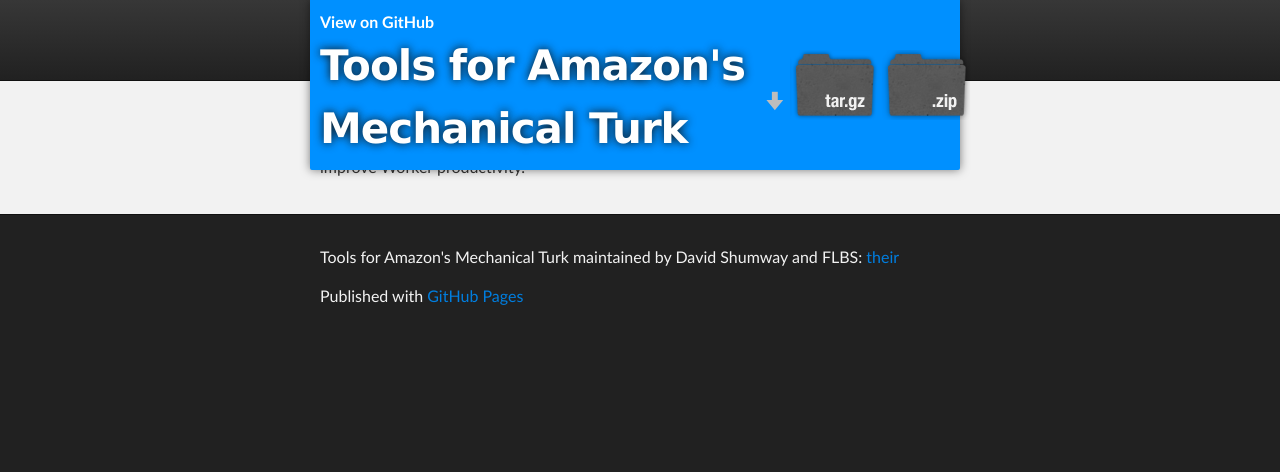
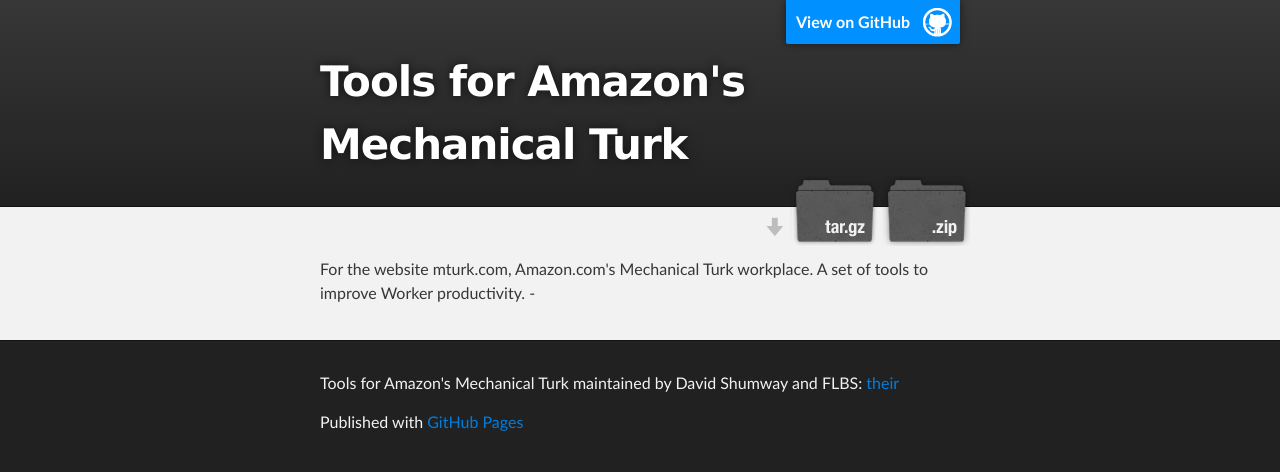
Before and after one commit to davidshumway/amt, a plain HTML site: page index.html in a window 1280 px wide. Drawn offline with Linux system fonts and the light colour scheme.

Commit message:
Update index.html

```diff
--- a/index.html
+++ b/index.html
@@ -18,10 +18,10 @@
     <!-- HEADER -->
     <div id="header_wrap" class="outer">
         <header class="inner">
-          <a id="forkme_banner" href="https://github.com/their/amt">View on GitHub
+          <a id="forkme_banner" href="https://github.com/their/amt">View on GitHub</a>
 
           <h1 id="project_title">Tools for Amazon's Mechanical Turk</h1>
-          </a>
+
 
             <section id="downloads">
               <a class="zip_download_link" href="https://github.com/their/amt/zipball/master">Download this project as a .zip file</a>
```
